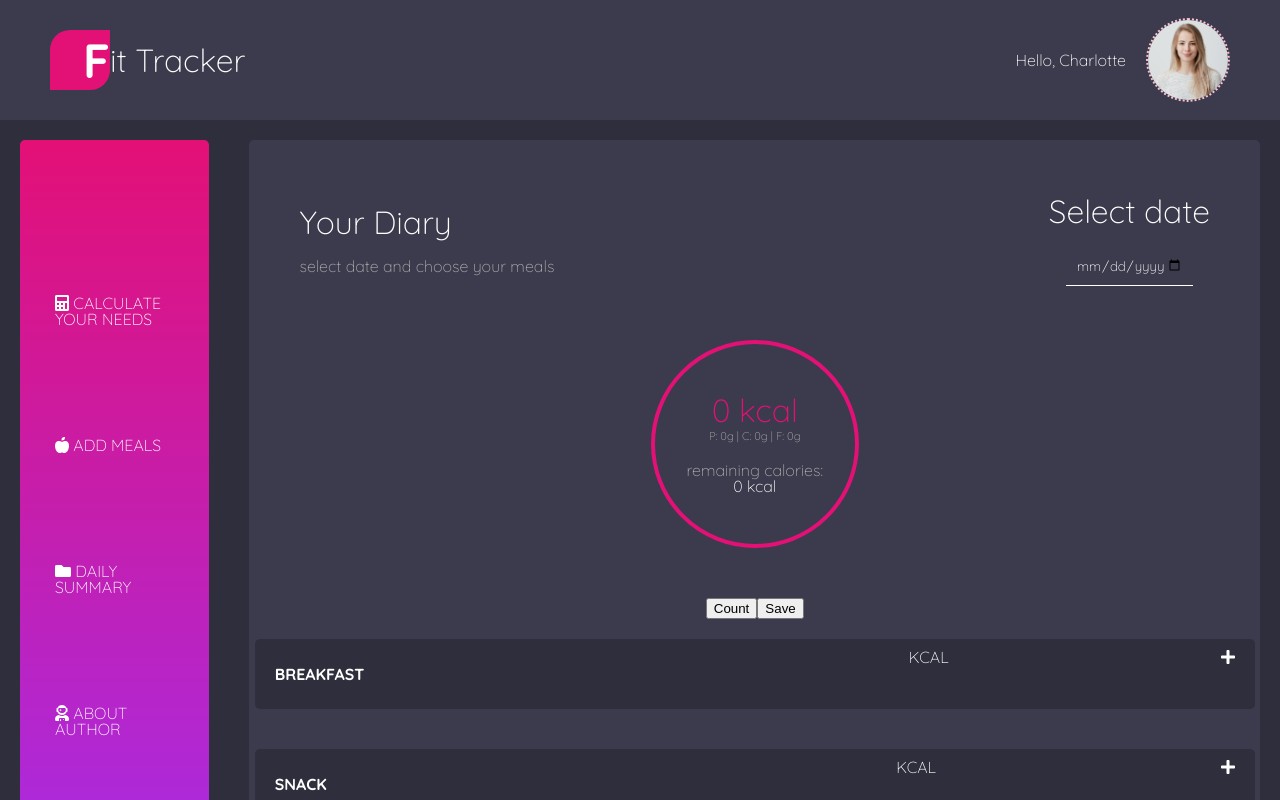
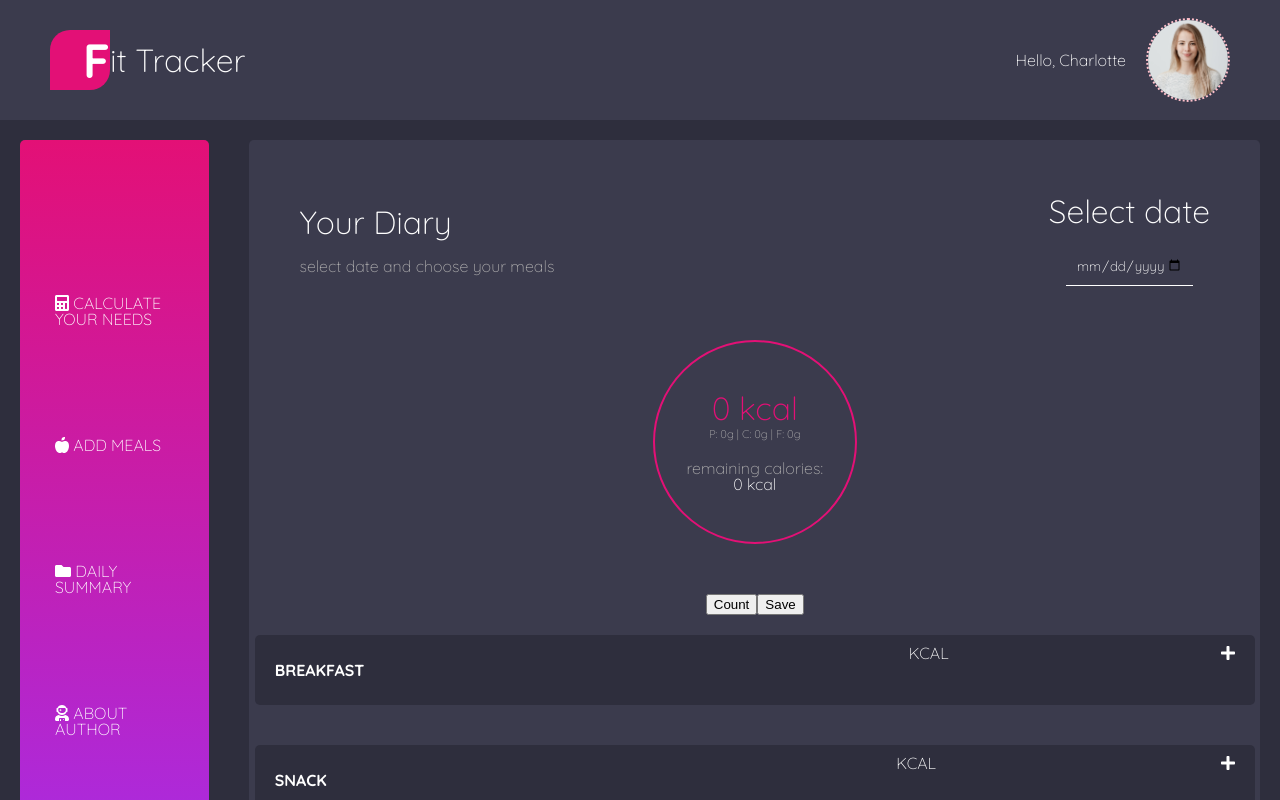
Before and after one commit to jaremkiwkupka/FitTracker, a React (Create React App) app in the folder fittracker/: page /diary in a window 1280 px wide. Shown: the top 800 px of the page. Built offline with nearby package versions, Linux system fonts and the light colour scheme; no server answers.

Commit message:
Change styles of circle element

```diff
--- a/fittracker/src/components/Diary/CaloricBalance/CaloricBalance.scss
+++ b/fittracker/src/components/Diary/CaloricBalance/CaloricBalance.scss
@@ -6,7 +6,7 @@
 .caloric-balance-circle {
   width: 200px;
   height: 200px;
-  border: 4px solid #e31076;
+  border: 2px solid #e31076;
   border-radius: 50%;
   margin-bottom: 50px;
   color: #fff;
```
